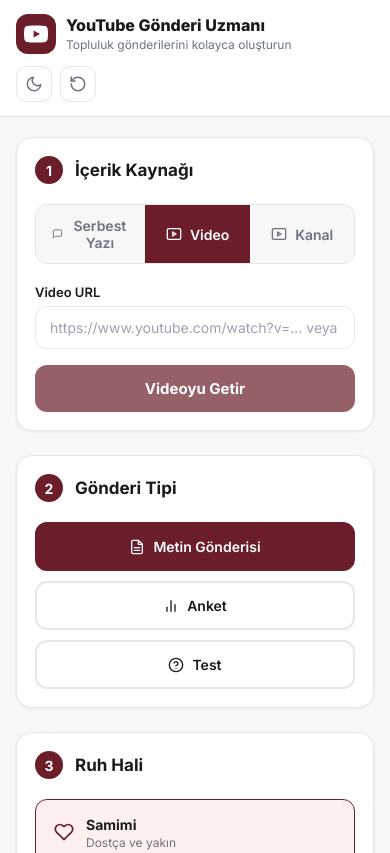
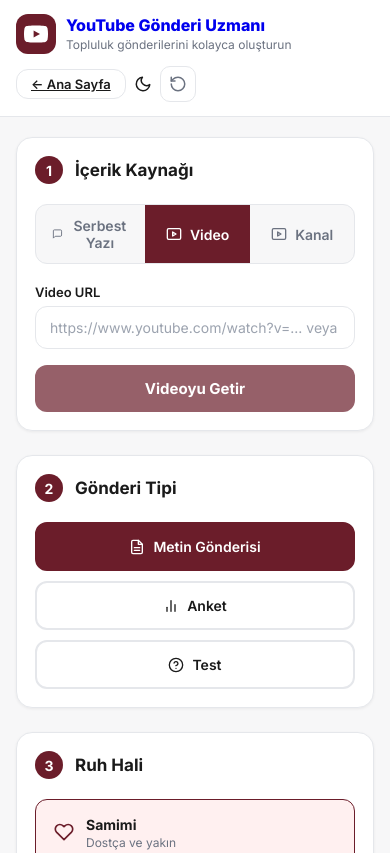
Before and after one commit to bernoulli0010/yt-Gonderi-Uzmani, a website: page app/gonderi-uzmani.html in a window 390 px wide. Shown: the top 853 px of the page. Drawn offline with nearby package versions, Linux system fonts and the light colour scheme.

Commit message:
Add home button to navbar and fix app.js element checks

```diff
--- a/app/app.js
+++ b/app/app.js
@@ -1279,8 +1279,8 @@ function switchSource(source) {
 /* ── Language System ── */
 function setLanguage(lang) {
   document.documentElement.lang = lang;
-  $("langTr").classList.toggle("is-active", lang === "tr");
-  $("langEn").classList.toggle("is-active", lang === "en");
+  if ($("langTr")) $("langTr").classList.toggle("is-active", lang === "tr");
+  if ($("langEn")) $("langEn").classList.toggle("is-active", lang === "en");
 
   const t = UI[lang];
   document.title = t.appTitle;
@@ -1921,15 +1921,18 @@ const AIService = {
 /* ── Wire Events ── */
 function wire() {
   // Language buttons
-  // Language buttons
+  if ($("langTr")) {
     $("langTr").addEventListener("click", () => {
       setLanguage("tr");
       saveState();
     });
+  }
+  if ($("langEn")) {
     $("langEn").addEventListener("click", () => {
       setLanguage("en");
       saveState();
     });
+  }
 
 
 
@@ -2075,19 +2078,31 @@ function wire() {
 
   /* ── Auth Wiring ── */
   // Login Open/Close
+  if ($("loginBtn")) {
     $("loginBtn").addEventListener("click", () => Modals.open("loginModal"));
+  }
+  if ($("loginClose")) {
     $("loginClose").addEventListener("click", Modals.closeAll);
+  }
 
   // Register Open/Close
+  if ($("registerBtn")) {
     $("registerBtn").addEventListener("click", () => Modals.open("registerModal"));
+  }
+  if ($("registerClose")) {
     $("registerClose").addEventListener("click", Modals.closeAll);
+  }
 
   // Buy Open/Close
+  if ($("buyTokensBtn")) {
     $("buyTokensBtn").addEventListener("click", () => {
       $("userDropdown").classList.remove("is-open");
       Modals.open("buyTokensModal");
     });
+  }
+  if ($("buyTokensClose")) {
     $("buyTokensClose").addEventListener("click", Modals.closeAll);
+  }
 
   // Switchers
   $("swToRegister").addEventListener("click", (e) => {
@@ -2288,16 +2303,18 @@ function wire() {
   // User Dropdown
   $("userProfileBtn").addEventListener("click", (e) => {
     e.stopPropagation();
-    $("userDropdown").classList.toggle("is-open");
+    if ($("userDropdown")) $("userDropdown").classList.toggle("is-open");
   });
 
   document.addEventListener("click", () => {
     $("userDropdown")?.classList.remove("is-open");
   });
 
+  if ($("logoutBtn")) {
     $("logoutBtn").addEventListener("click", () => {
       AuthService.logout();
     });
+  }
 
   // Modal Overlay Close
   $("modalOverlay").addEventListener("click", Modals.closeAll);
--- a/app/gonderi-uzmani.html
+++ b/app/gonderi-uzmani.html
@@ -18,6 +18,7 @@
   <header class="header">
     <div class="container header-inner">
       <div class="brand">
+        <a href="../index.html" class="brand">
           <div class="logo" aria-hidden="true">
             <svg width="24" height="24" viewBox="0 0 24 24" fill="none">
               <path
@@ -32,10 +33,11 @@
               Topluluk gönderilerini kolayca oluşturun
             </div>
           </div>
+        </a>
       </div>
 
       <div class="header-actions">
-        <button class="btn-icon" id="themeToggle" type="button" title="Tema Değiştir">
+        <a href="../index.html" class="btn-secondary mini">← Ana Sayfa</a>
           <svg class="icon-moon" width="18" height="18" viewBox="0 0 24 24" fill="none" stroke="currentColor"
             stroke-width="2" stroke-linecap="round" stroke-linejoin="round">
             <path d="M21 12.79A9 9 0 1 1 11.21 3 7 7 0 0 0 21 12.79z" />
```
Lines whose indentation alone changed are shown as unchanged.
